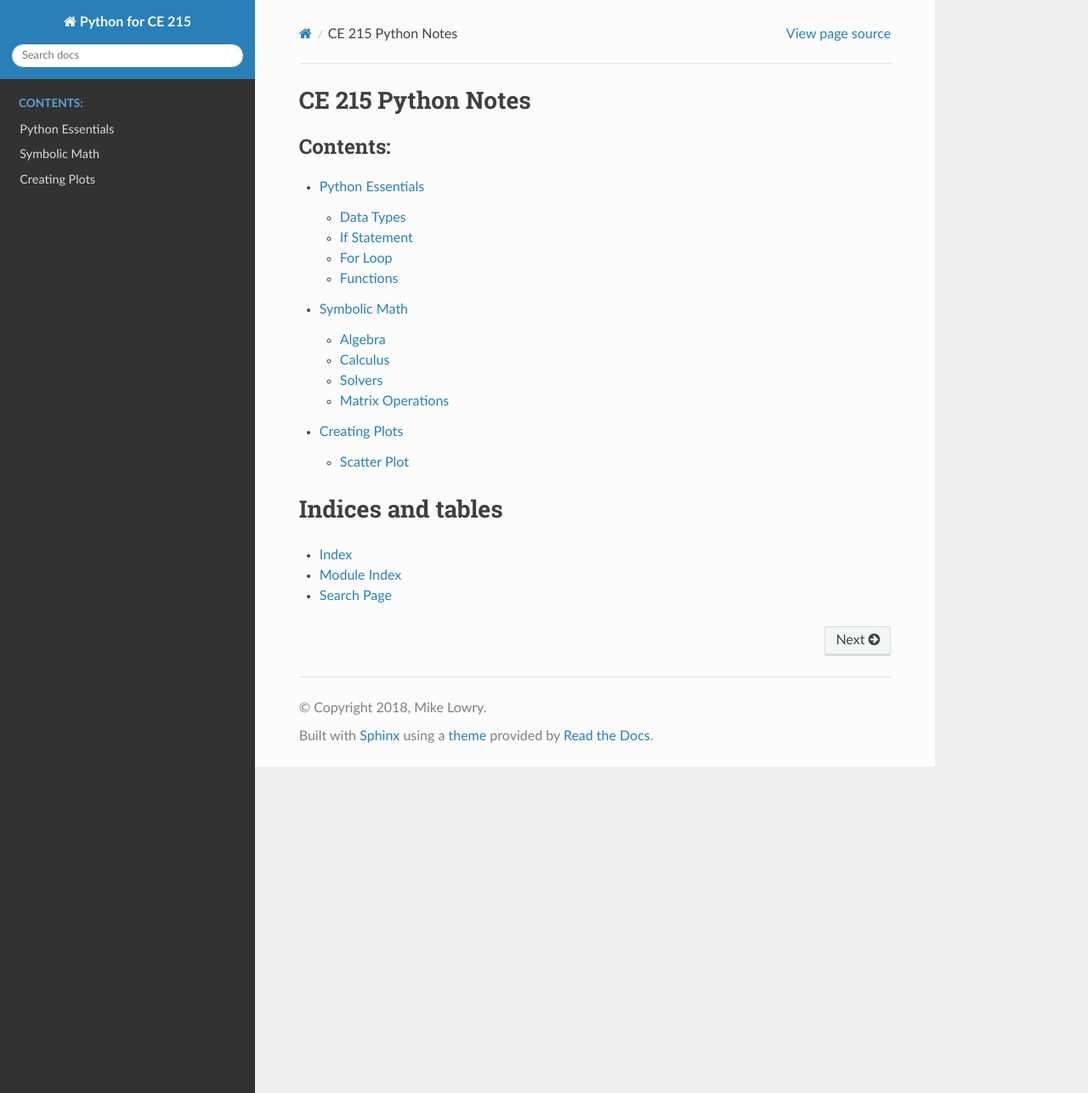
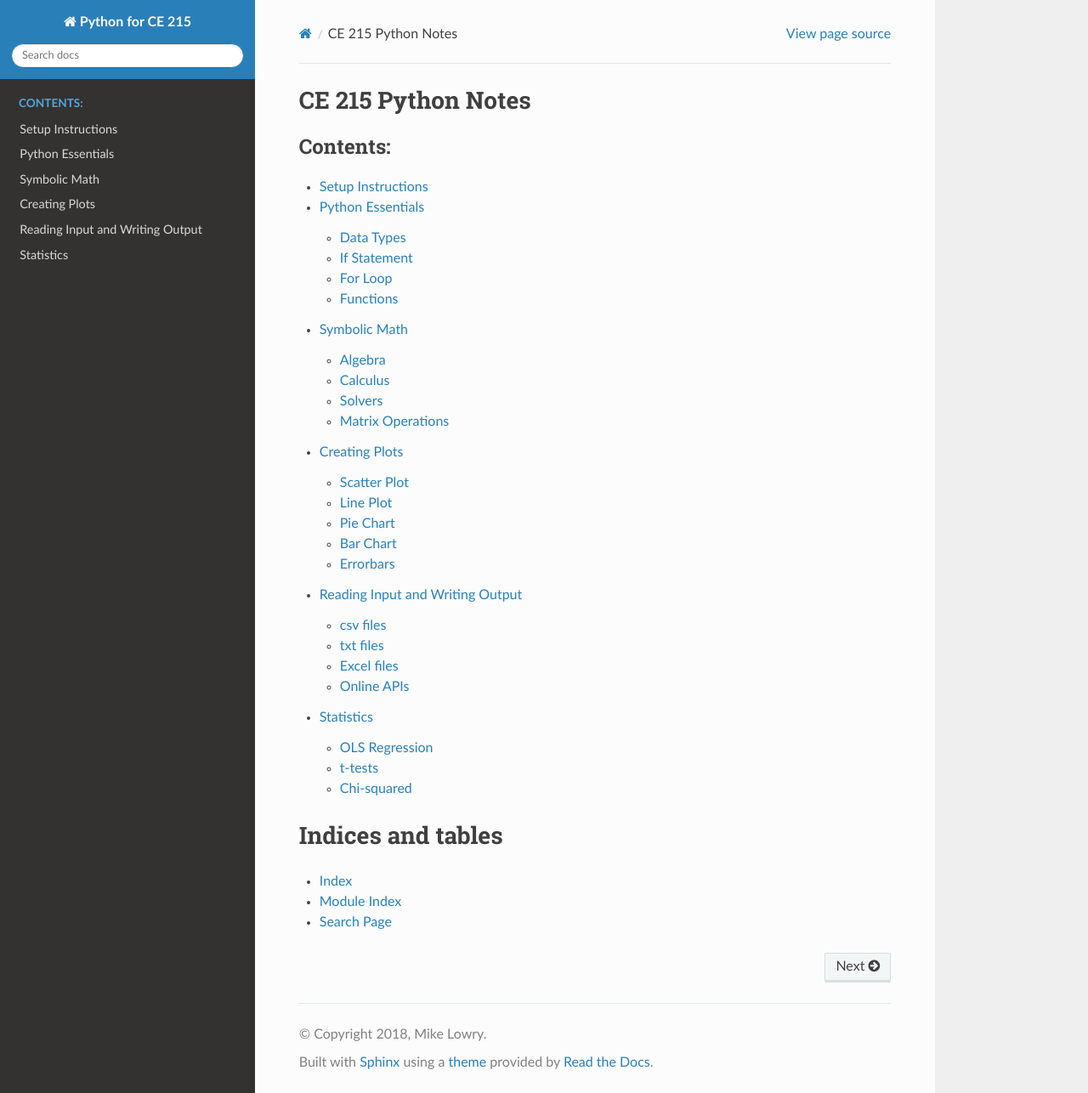
Before and after one commit to michaelblowry/python-course-notes, a Sphinx documentation site: the page built from docs/source/index.rst, in a window 1280 px wide and 1286 px high. Shown: the whole window at 85% size. Built offline with Sphinx 7.4.7 and the Read the Docs theme 2.0.0, drawn with Linux system fonts in a browser that asks for light colours.

Commit message:
New files

```diff
--- a/docs/source/creating_plots.rst
+++ b/docs/source/creating_plots.rst
@@ -1,12 +1,31 @@
 .. _creating_plots:
 
 Creating Plots
-**************
+==============
 
 This page shows .
 
 Scatter Plot
-============
+------------
+
+
+Line Plot
+---------
+
+
+
+Pie Chart
+---------
+
+
+
+Bar Chart
+---------
+
+
+
+Errorbars
+---------
 
 
 .. code-links::
--- a/docs/source/index.rst
+++ b/docs/source/index.rst
@@ -1,7 +1,6 @@
 .. Python for CE 215 documentation master file, created by
    sphinx-quickstart on Sat Dec 22 17:22:32 2018.
-   You can adapt this file completely to your liking, but it should at least
-   contain the root `toctree` directive.
+
 
 CE 215 Python Notes
 ===================
--- a/docs/source/input_output.rst
+++ b/docs/source/input_output.rst
@@ -0,0 +1,19 @@
+.. _input_output:
+
+Reading Input and Writing Output
+================================
+
+csv files
+---------
+
+txt files
+---------
+
+Excel files
+-----------
+
+Online APIs
+-----------
+
+
+.. code-links::
--- a/docs/source/setup_instructions.rst
+++ b/docs/source/setup_instructions.rst
@@ -0,0 +1,10 @@
+.. _setup_instructions:
+
+Setup Instructions
+==================
+
+
+
+
+
+.. code-links::
--- a/docs/source/statistics.rst
+++ b/docs/source/statistics.rst
@@ -0,0 +1,19 @@
+..  -*- coding: utf-8 -*-
+
+
+Statistics
+==========
+
+OLS Regression
+--------------
+
+t-tests
+-------
+coming soon
+
+Chi-squared
+-----------
+coming soon
+
+
+.. code-links::
```
Also changed, not shown: docs/source/python_essentials.rst (+12 -17 lines), docs/source/symbolic_math.rst (+14 -14 lines).
